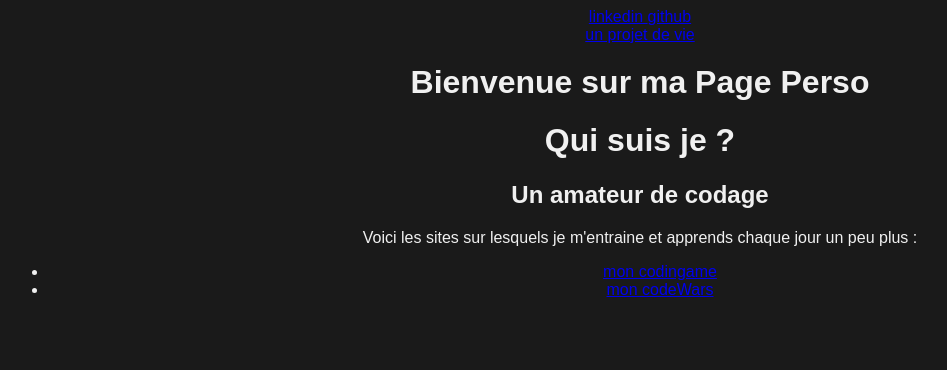
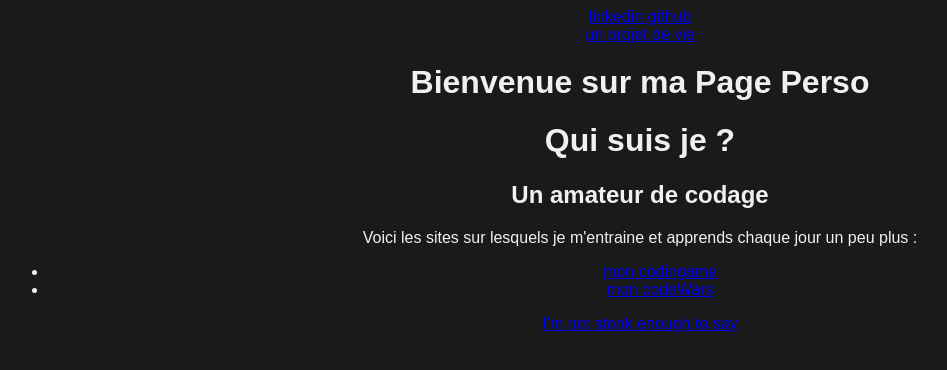
Before and after one commit to Altior1/Jeux-de-la-vie-propre, a plain HTML site: page index.html in a window 1280 px wide. Shown: the whole page, without its empty margins (0-947 px from the left). Drawn offline with Linux system fonts and the light colour scheme.

Commit message:
ajoute A7x

```diff
--- a/index.html
+++ b/index.html
@@ -29,7 +29,7 @@
                 </a></li>
         </ul>
     </div>
-    <a href="les vues/exercice1912.html"></a>
+    <a href="les vues/exercice1912.html">I'm not stonk enough to say</a>
 </body>
 
 </html>
```
